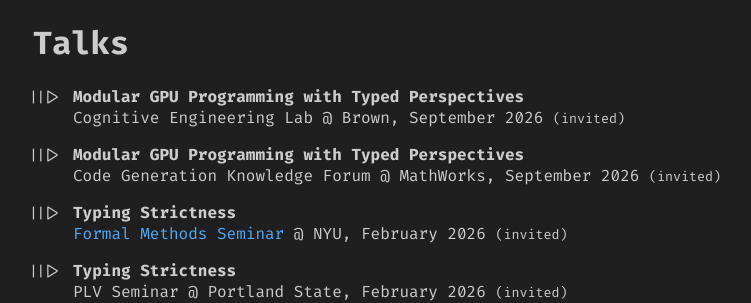
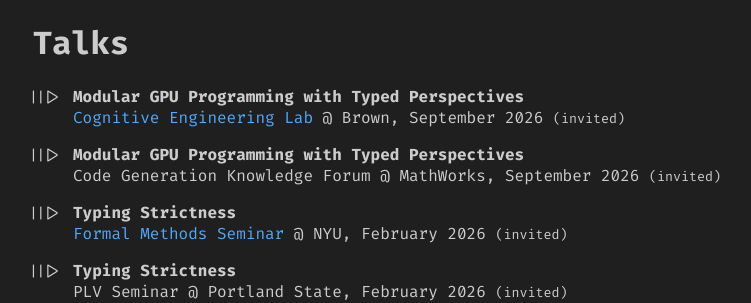
Before and after one commit to dsainati1/website, a Jekyll site: the page built from index.md, in a window 1280 px wide and 900 px high, scrolled down 852 px. Shown: the part 153-456 px from the top of the window, without its empty margins (232-983 px from the left). Built offline with Jekyll 4.4.1, drawn with Linux system fonts in a browser that asks for light colours; part of the change alters nothing that is shown.

Commit message:
hyperlink

```diff
--- a/index.md
+++ b/index.md
@@ -40,7 +40,7 @@ You can reach me at [sainati@seas.upenn.edu](mailto:sainati@seas.upenn.edu), or
 # Talks
 
 * **Modular GPU Programming with Typed Perspectives**\\
-Cognitive Engineering Lab @ Brown, September 2026 <small>(invited)</small>
+[Cognitive Engineering Lab](https://cel.cs.brown.edu/) @ Brown, September 2026 <small>(invited)</small>
 
 * **Modular GPU Programming with Typed Perspectives**\\
 Code Generation Knowledge Forum @ MathWorks, September 2026 <small>(invited)</small>
```
Also changed, not shown: 2 other files.
